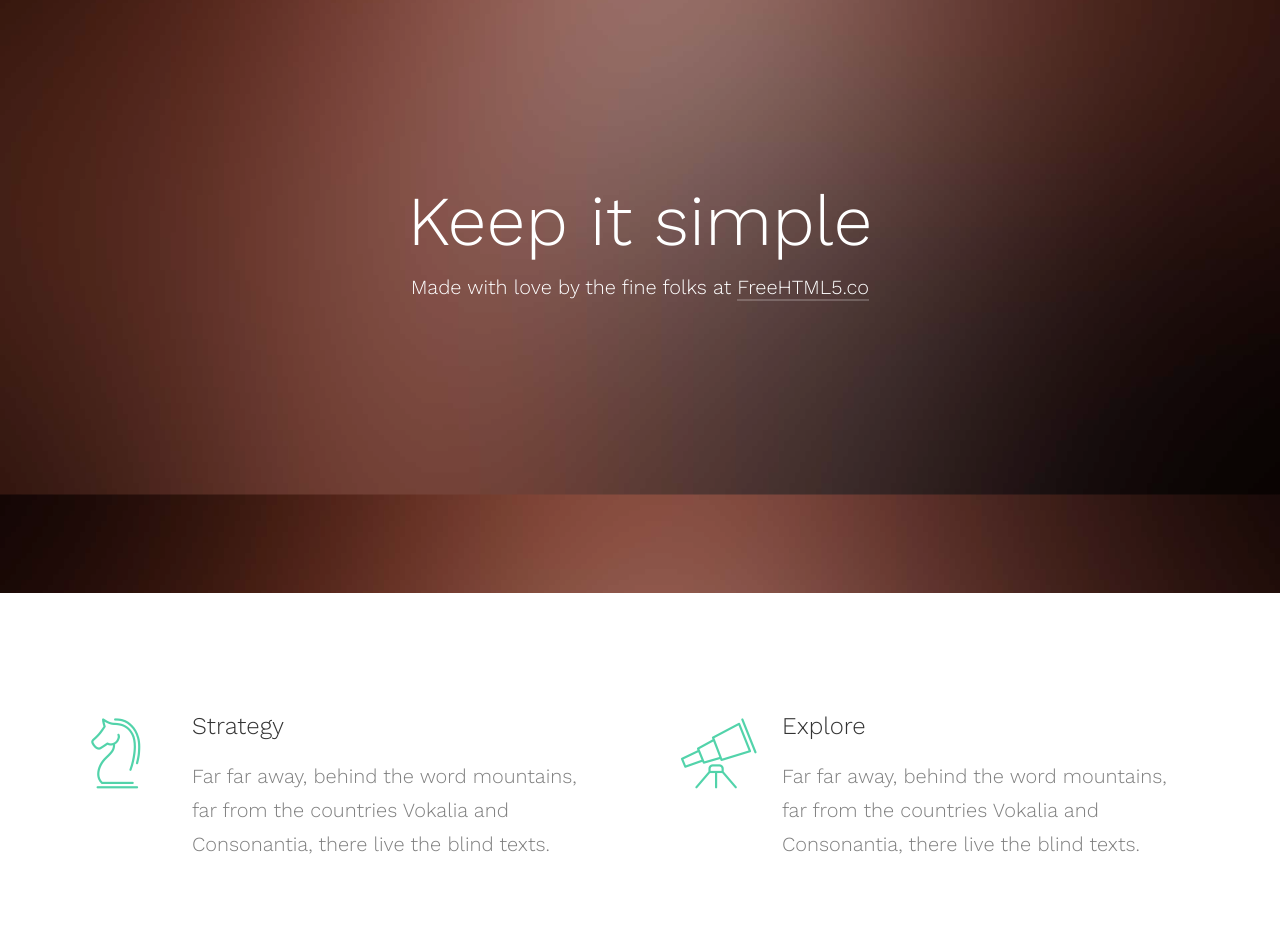
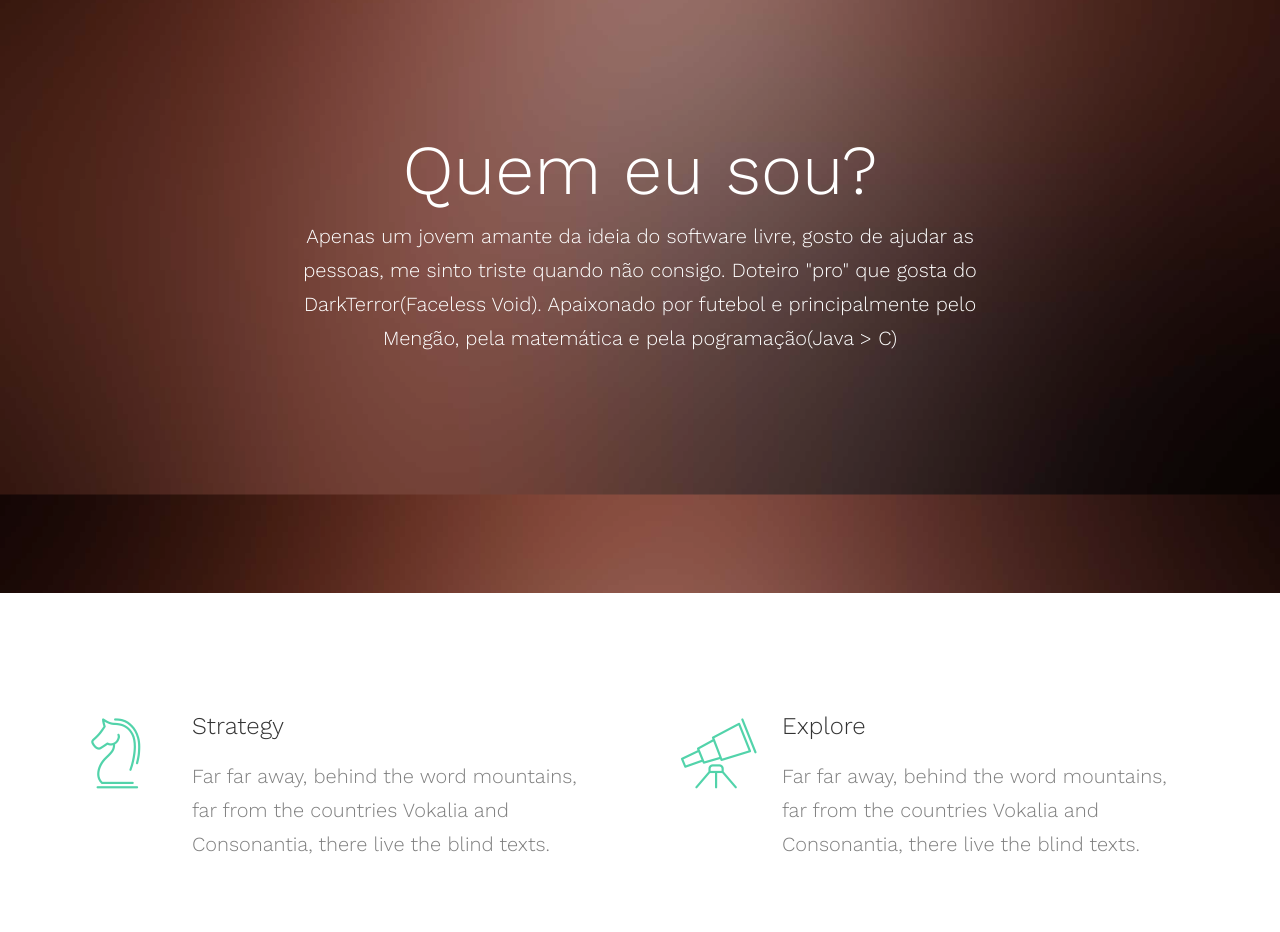
Before and after one commit to dudursn/dudursn.github.io, a plain HTML site: page index.html in a window 1280 px wide. Shown: the part 1220-2152 px from the top of the page. Drawn offline with nearby package versions, Linux system fonts and the light colour scheme; files whose address does not match are found by name.

Commit message:
Adicionando Quem eu sou

```diff
--- a/index.html
+++ b/index.html
@@ -112,8 +112,8 @@
 				<div class="row">
 					<div class="col-md-8 col-md-offset-2 col-sm-12 col-sm-offset-0 col-xs-12 col-xs-offset-0 text-center fh5co-table">
 						<div class="fh5co-intro fh5co-table-cell">
-							<h1 class="text-center">Keep it simple</h1>
-							<p>Made with love by the fine folks at <a href="http://freehtml5.co">FreeHTML5.co</a></p>
+							<h1 class="text-center">Quem eu sou?</h1>
+							<p>Apenas um jovem amante da ideia do software livre, gosto de ajudar as pessoas, me sinto triste quando não consigo. Doteiro "pro" que gosta do DarkTerror(Faceless Void). Apaixonado por futebol e principalmente pelo Mengão, pela matemática e pela pogramação(Java > C) </p>
 						</div>
 					</div>
 				</div>
```
